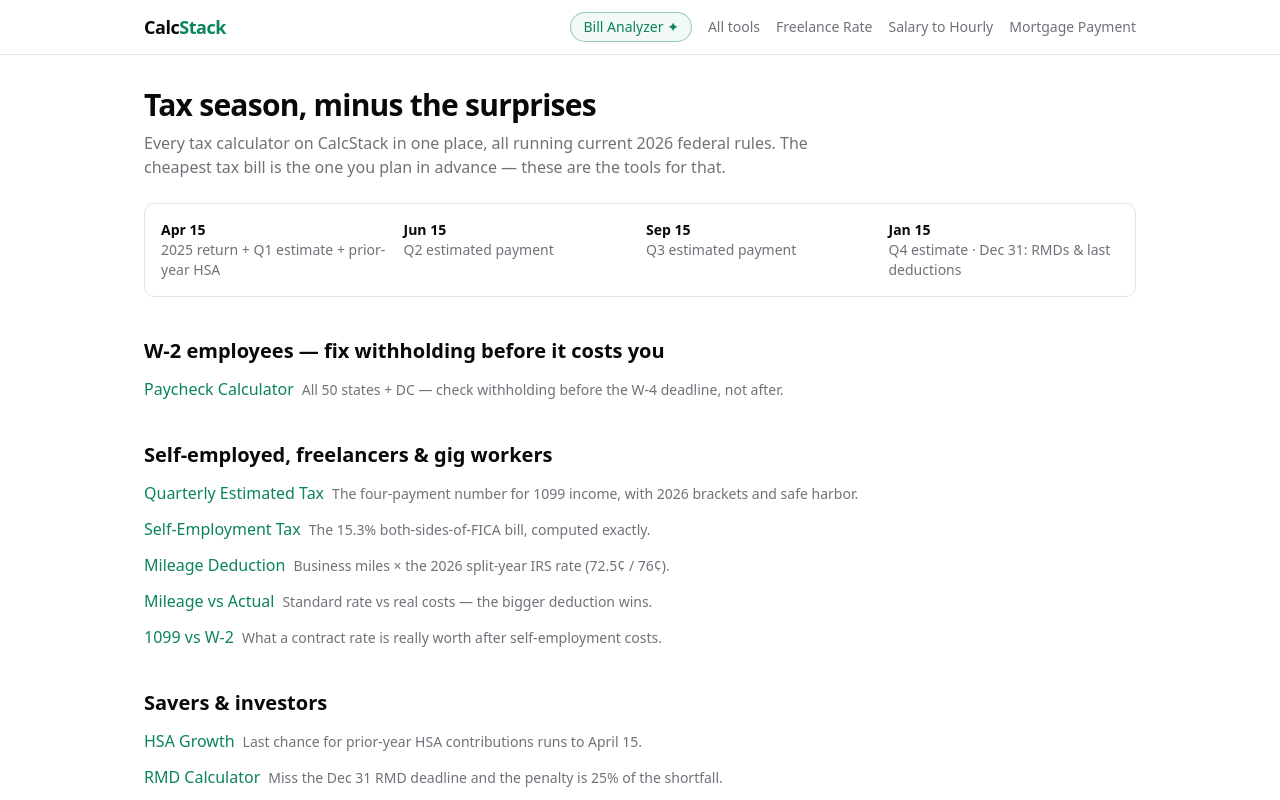
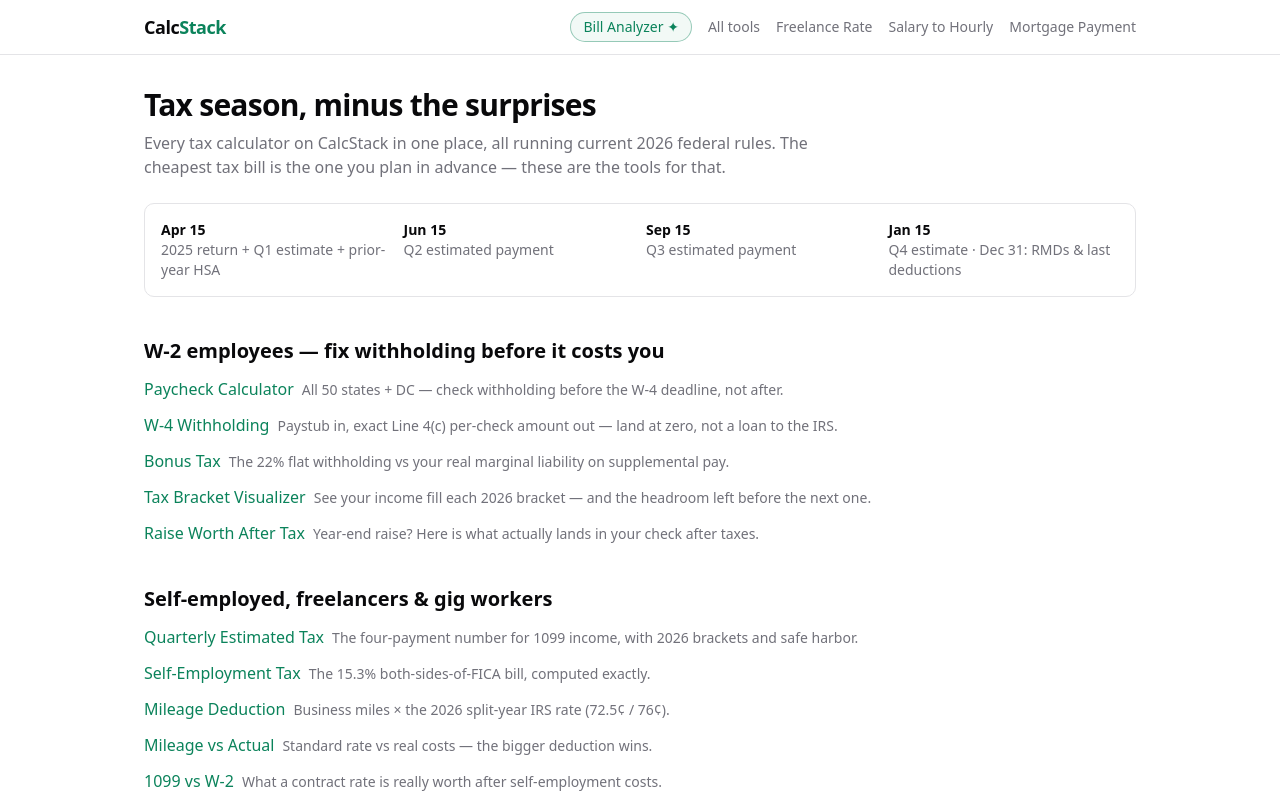
Before and after one commit to LIMENHelix/calcstack, a React (Vite) app: page /tax-season in a window 1280 px wide. Shown: the top 800 px of the page. Built offline with nearby package versions, Linux system fonts and the light colour scheme.

Commit message:
Wire tax trio into TaxSeason hub, accountants/teachers/nurses personas, homepage Just Shipped

```diff
--- a/src/data/personas.ts
+++ b/src/data/personas.ts
@@ -151,6 +151,8 @@ export const PERSONAS: Persona[] = [
     ],
     calcSlugs: [
       'teacher-pay-calculator',
+      'w4-withholding-calculator',
+      'raise-worth-calculator',
       'loan-payoff-calculator',
       'salary-to-hourly-calculator',
       'savings-goal-calculator',
@@ -187,6 +189,8 @@ export const PERSONAS: Persona[] = [
     ],
     calcSlugs: [
       'nurse-shift-pay-calculator',
+      'w4-withholding-calculator',
+      'bonus-tax-calculator',
       'salary-to-hourly-calculator',
       'paycheck-calculator',
       'loan-payoff-calculator',
@@ -342,6 +346,9 @@ export const PERSONAS: Persona[] = [
       'How does this state\'s sales tax change the client\'s pricing?',
     ],
     calcSlugs: [
+      'marginal-tax-bracket-calculator',
+      'w4-withholding-calculator',
+      'bonus-tax-calculator',
       'billable-hours-calculator',
       'realization-rate-calculator',
       'consultant-day-rate-calculator',
--- a/src/pages/Home.tsx
+++ b/src/pages/Home.tsx
@@ -54,12 +54,12 @@ export default function Home() {
       <section className="mb-12">
         <h2 className="mb-1 text-xl font-semibold">Just shipped</h2>
         <p className="mb-4 text-sm text-muted-foreground">
-          The newest tools on the site — your net worth against the Fed data, what a raise keeps
-          after taxes, and salary equivalence between any two states.
+          The newest tools on the site — dial in your W-4 to the dollar, see what a bonus really
+          keeps, and watch your income fill the 2026 brackets.
         </p>
         <div className="grid gap-4 sm:grid-cols-2 lg:grid-cols-3">
           {CALCULATORS.filter((c) =>
-            ['net-worth-calculator', 'cost-of-living-comparison-calculator', 'raise-worth-calculator', 'car-true-cost-calculator', 'car-affordability-calculator', 'lease-vs-buy-calculator'].includes(c.slug),
+            ['w4-withholding-calculator', 'bonus-tax-calculator', 'marginal-tax-bracket-calculator', 'net-worth-calculator', 'cost-of-living-comparison-calculator', 'raise-worth-calculator'].includes(c.slug),
           ).map((c) => (
             <Link key={c.slug} to={`/calculators/${c.slug}`}>
               <Card className="h-full transition-all hover:-translate-y-0.5 hover:border-primary hover:shadow-md">
--- a/src/pages/TaxSeason.tsx
+++ b/src/pages/TaxSeason.tsx
@@ -4,7 +4,13 @@ import { Seo } from '@/components/Seo'
 import { AdSlot } from '@/components/Monetization'
 
 const TAX_SLUGS = {
-  w2: ['paycheck-calculator'],
+  w2: [
+    'paycheck-calculator',
+    'w4-withholding-calculator',
+    'bonus-tax-calculator',
+    'marginal-tax-bracket-calculator',
+    'raise-worth-calculator',
+  ],
   selfEmployed: [
     'quarterly-estimated-tax-calculator',
     'self-employment-tax-calculator',
@@ -18,6 +24,10 @@ const TAX_SLUGS = {
 
 const REASONS: Record<string, string> = {
   'paycheck-calculator': 'All 50 states + DC — check withholding before the W-4 deadline, not after.',
+  'w4-withholding-calculator': 'Paystub in, exact Line 4(c) per-check amount out — land at zero, not a loan to the IRS.',
+  'bonus-tax-calculator': 'The 22% flat withholding vs your real marginal liability on supplemental pay.',
+  'marginal-tax-bracket-calculator': 'See your income fill each 2026 bracket — and the headroom left before the next one.',
+  'raise-worth-calculator': 'Year-end raise? Here is what actually lands in your check after taxes.',
   'quarterly-estimated-tax-calculator': 'The four-payment number for 1099 income, with 2026 brackets and safe harbor.',
   'self-employment-tax-calculator': 'The 15.3% both-sides-of-FICA bill, computed exactly.',
   'mileage-deduction-calculator': 'Business miles × the 2026 split-year IRS rate (72.5¢ / 76¢).',
```
